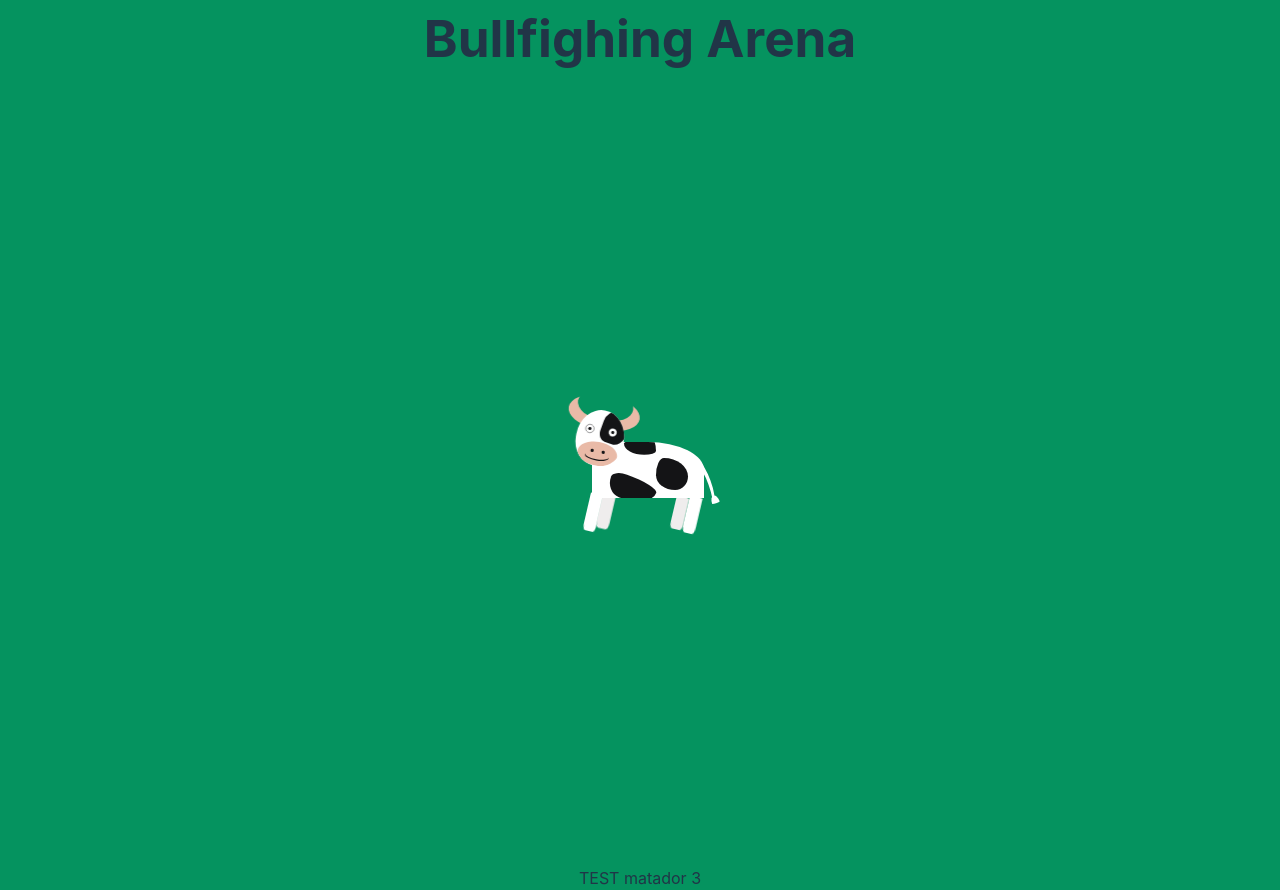
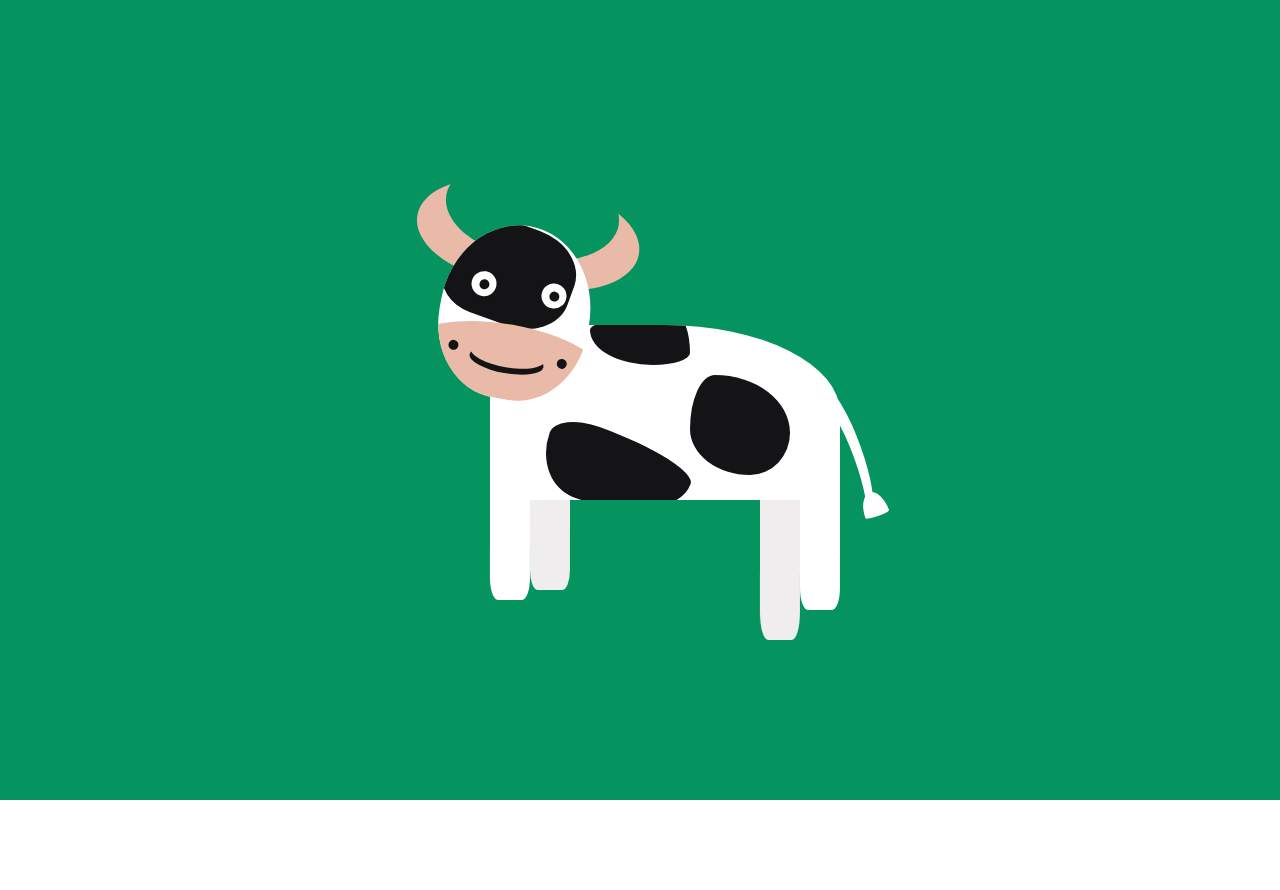
Before and after one commit to zmejchik/matador, a React (Vite) app: page / in a window 1280 px wide. After the commit the page ends 800 px from the top, so only its background shows below. Built offline with nearby package versions, Linux system fonts and the light colour scheme.

Commit message:
rebuild bull

```diff
--- a/src/App.css
+++ b/src/App.css
@@ -4,7 +4,6 @@
   height: 100%;
   padding: 0;
   width: 100%;
-  text-align: center;
 }
 
 .App {
@@ -13,6 +12,7 @@
 
 h1 {
   margin: 10px;
+  text-align: center;
 }
 
 .logo {
@@ -49,3 +49,15 @@ h1 {
 .read-the-docs {
   color: #888;
 }
+
+.duel {
+  display: flex;
+  flex-direction: row;
+}
+
+.duel .matador {
+  width: 300px;
+  display: flex;
+  align-items: center;
+  justify-content: center;
+}
--- a/src/App.tsx
+++ b/src/App.tsx
@@ -2,14 +2,15 @@ import { useState } from 'react'
 import reactLogo from './assets/react.svg'
 import './App.css'
 import ArenaWithBull from './components/ArenaWithBull'
-import FunctionalMatador from './components/FunctionalMatador'
-// import ClassMatador from './components/ClassMatador'
+import { TerrifiedMatador } from './components/TerrifiedMatador'
+import Bull from './components/Bull'
 
 function App() {
   return (
     <div className="App">
-      <ArenaWithBull
-        matador={<FunctionalMatador />} />
+      {/* <ArenaWithBull
+        matador={<TerrifiedMatador />} /> */}
+        <Bull />
     </div>
   )
 }
--- a/src/components/ArenaWithBull.tsx
+++ b/src/components/ArenaWithBull.tsx
@@ -41,10 +41,10 @@ const ArenaWithBull = ({ matador }: ArenaWithBullProps) => {
         }
     }, []);
     return <div>
-            <h1>Bullfighing Arena</h1>
-        <div>
-            <div><Bull /></div>
-            <div>{isVisible ? React.cloneElement(matador, { applause }) : null}</div>
+        <h1>Bullfighing Arena</h1>
+        <div className={'duel'}>
+            <div className='matador'>{isVisible ? React.cloneElement(matador, { applause }) : null}</div>
+            <Bull />
         </div>
     </div>
 }
--- a/src/components/Bull/Bull.css
+++ b/src/components/Bull/Bull.css
@@ -11,42 +11,42 @@
     position: relative;
     margin: auto;
     display: block;
-    margin-top: 10vmin;
-    margin-bottom: 10vmin;
-    width: 100vmin;
-    height:80vmin;
-    transform: scale(0.2);
+    margin-top: 50px;
+    margin-bottom: 50px;
+    width: 500px;
+    height:400px;
+    /* transform: scale(0.2); */
   }
 
   .tail {
-    width: 5vmin;
-    height: 25vmin;
+    width: 25px;
+    height: 125px;
     position: absolute;
-    right: 7vmin;
-    box-shadow: 2vmin -2vmin 0 white;
+    right: 35px;
+    box-shadow: 10px -10px 0 white;
     border-radius: 50%;
     transform: rotate(-20deg);
-    top: 40vmin;
+    top: 200px;
   }
 
   .tail::before {
     content: '';
     position: absolute;
     background: white;
-    width: 5vmin;
-    height: 5vmin;
+    width: 25px;
+    height: 25px;
     border-radius: 51% 49% 40% 60% / 91% 92% 8% 9%;
     bottom: 0;
-    left: 3vmin;
+    left: 15px;
   }
 
   .body {
-    width: 70vmin;
-    height: 35vmin;
+    width: 350px;
+    height: 175px;
     background: white;
-    right: 10vmin;
+    right: 50px;
     position: absolute;
-    top: 25vmin;
+    top: 125px;
     border-radius: 20% 50% 0% 0%;
     overflow: hidden;
   }
@@ -57,36 +57,36 @@
   }
 
   .patch:nth-child(1) {
-    width: 30vmin;
-    height: 15vmin;
-    bottom: -2vmin;
-    left: 10vmin;
+    width: 150px;
+    height: 75px;
+    bottom: -10px;
+    left: 50px;
     border-radius: 30% 70% 70% 30% / 30% 30% 70% 70%;
     transform: rotate(20deg);
   }
 
   .patch:nth-child(2) {
-    width: 20vmin;
-    height: 10vmin;
-    left: 20vmin;
-    top: -2vmin;
+    width: 100px;
+    height: 50px;
+    left: 100px;
+    top: -10px;
     border-radius: 86% 14% 37% 63% / 30% 76% 24% 70%;
   }
 
   .patch:nth-child(3) {
-    height: 20vmin;
-    width: 20vmin;
-    right: 10vmin;
-    top: 10vmin;
+    height: 100px;
+    width: 100px;
+    right: 50px;
+    top: 50px;
     border-radius: 25% 75% 40% 60% / 54% 58% 42% 46%;
   }
 
   .legs {
     position: absolute;
-    width: 70vmin;
+    width: 350px;
     bottom: 0;
-    height: 20vmin;
-    right: 10vmin;
+    height: 100px;
+    right: 50px;
   }
 
   @keyframes front-left-leg-move {
@@ -98,7 +98,7 @@
 
     } */
     50% {
-        height: 30vmin;
+        height: 150px;
         transform: rotate(60deg) translate(-16vmin);
     }
 
@@ -112,8 +112,8 @@
     }
 
     50% {
-        left: 0.5vmin;
-        height: 30vmin;
+        left: 0.25px;
+        height: 150px;
         transform: rotate(60deg) translate(-16vmin);
     }
 
@@ -125,24 +125,24 @@
 
   .leg {
     position: absolute;
-    height: 22vmin;
-    width: 8vmin;
+    height: 110px;
+    width: 40px;
     background: white;
     border-radius: 0 0 20% 20%;
   }
 
   .leg.front-left {
     animation: front-left-leg-move-1 2s infinite 2s;
-    top: -2vmin;
+    top: -10px;
   }
 
   .leg.front-right {
     animation: front-left-leg-move 2s infinite;
     position: absolute;
-    height: 20vmin;
-    top: -2vmin;
-    left: 8vmin;
-    width: 8vmin;
+    height: 100px;
+    top: -10px;
+    left: 40px;
+    width: 40px;
     background: #EFEDED;
     border-radius: 0 0 20% 20%;
   }
@@ -156,7 +156,7 @@
 
     } */
     50% {
-      /* left: 0.5vmin; */
+      /* left: 0.25px; */
       height: 27vmin;
       transform: rotate(60deg) translate(-16vmin);
     }
@@ -175,8 +175,8 @@
 
     } */
     50% {
-      /* left: 0.5vmin; */
-      height: 30vmin;
+      /* left: 0.25px; */
+      height: 150px;
       transform: rotate(60deg) translate(-16vmin);
     }
 
@@ -193,32 +193,32 @@
   .leg.back-right {
     animation: back-right-leg-move 2s infinite;
     position: absolute;
-    height: 18vmin;
-    right: 8vmin;
-    width: 8vmin;
+    height: 140px;
+    right: 40px;
+    width: 40px;
     background: #EFEDED;
     border-radius: 0 0 20% 20%;
   }
 
   .horns {
     position: absolute;
-    left: 11vmin;
-    top: -8vmin;
-    width: 35vmin;
-    height: 20vmin;
+    left: 55px;
+    top: -40px;
+    width: 175px;
+    height: 100px;
     transform: rotate(10deg);
     border-radius: 50%;
-    box-shadow: 5vmin 5vmin 0 var(--pink), -5vmin 5vmin 0 var(--pink);
+    box-shadow: 25px 25px 0 var(--pink), -25px 25px 0 var(--pink);
   }
 
 
 
   .head {
     position: absolute;
-    left: 10vmin;
-    top: 5vmin;
-    width: 30vmin;
-    height: 35vmin;
+    left: 50px;
+    top: 25px;
+    width: 150px;
+    height: 175px;
     background: white;
     border-radius: 50% 50% 45% 45%;
     overflow: hidden;
@@ -230,7 +230,7 @@
     content: '';
     position: absolute;
     width: 16vmin;
-    height: 20vmin;
+    height: 100px;
     background: var(--black);
     border-radius: 40% 40% 40% 30%;
     transform: rotate(10deg);
@@ -241,7 +241,7 @@
     left: 50%;
     transform: translateX(-50%);
     width: 25vmin;
-    height: 15vmin;
+    height: 75px;
     background: var(--pink);
     border-radius: 50%;
     bottom: 0;
@@ -249,22 +249,22 @@
 
   .snout::before {
     content: '';
-    left: 8vmin;
-    top: 5vmin;
+    left: 40px;
+    top: 25px;
     position: absolute;
-    width: 2vmin;
-    height: 2vmin;
+    width: 10px;
+    height: 10px;
     border-radius: 50%;
     background: var(--black);
   }
 
   .snout::after {
     content: '';
-    right: 8vmin;
-    top: 5vmin;
+    right: 40px;
+    top: 25px;
     position: absolute;
-    width: 2vmin;
-    height: 2vmin;
+    width: 10px;
+    height: 10px;
     border-radius: 50%;
     background: var(--black);
   }
@@ -274,25 +274,25 @@
     bottom: 4vmin;
     left: 50%;
     transform: translateX(-50%);
-    width: 15vmin;
-    height: 5vmin;
+    width: 75px;
+    height: 25px;
     border-radius: 50%;
     box-shadow: 0 0.75vmin 0 var(--black);
   }
 
   .eye {
-    width: 5vmin;
-    height: 5vmin;
+    width: 25px;
+    height: 25px;
     position: absolute;
     border: 2px solid var(--black);
     border-radius: 50%;
-    top: 10vmin;
+    top: 50px;
     background: white;
   }
 
   .eye::before {
-    width: 2vmin;
-    height: 2vmin;
+    width: 10px;
+    height: 10px;
     content: '';
     position: absolute;
     background: var(--black);
@@ -303,9 +303,9 @@
   }
 
   .eye.left {
-    left: 5vmin;
+    left: 25px;
   }
 
   .eye.right {
-    right: 5vmin;
+    right: 25px;
   }
```
